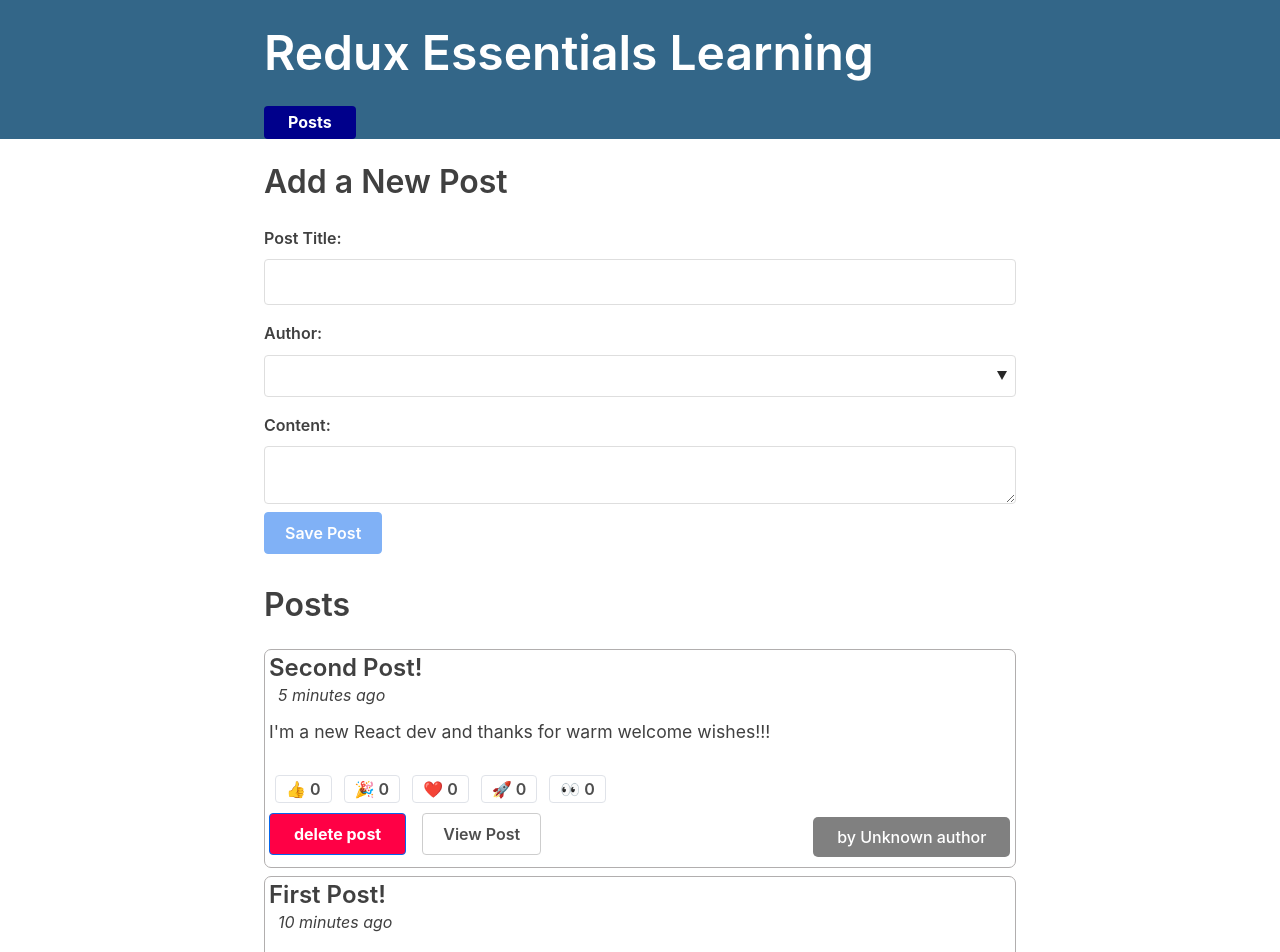
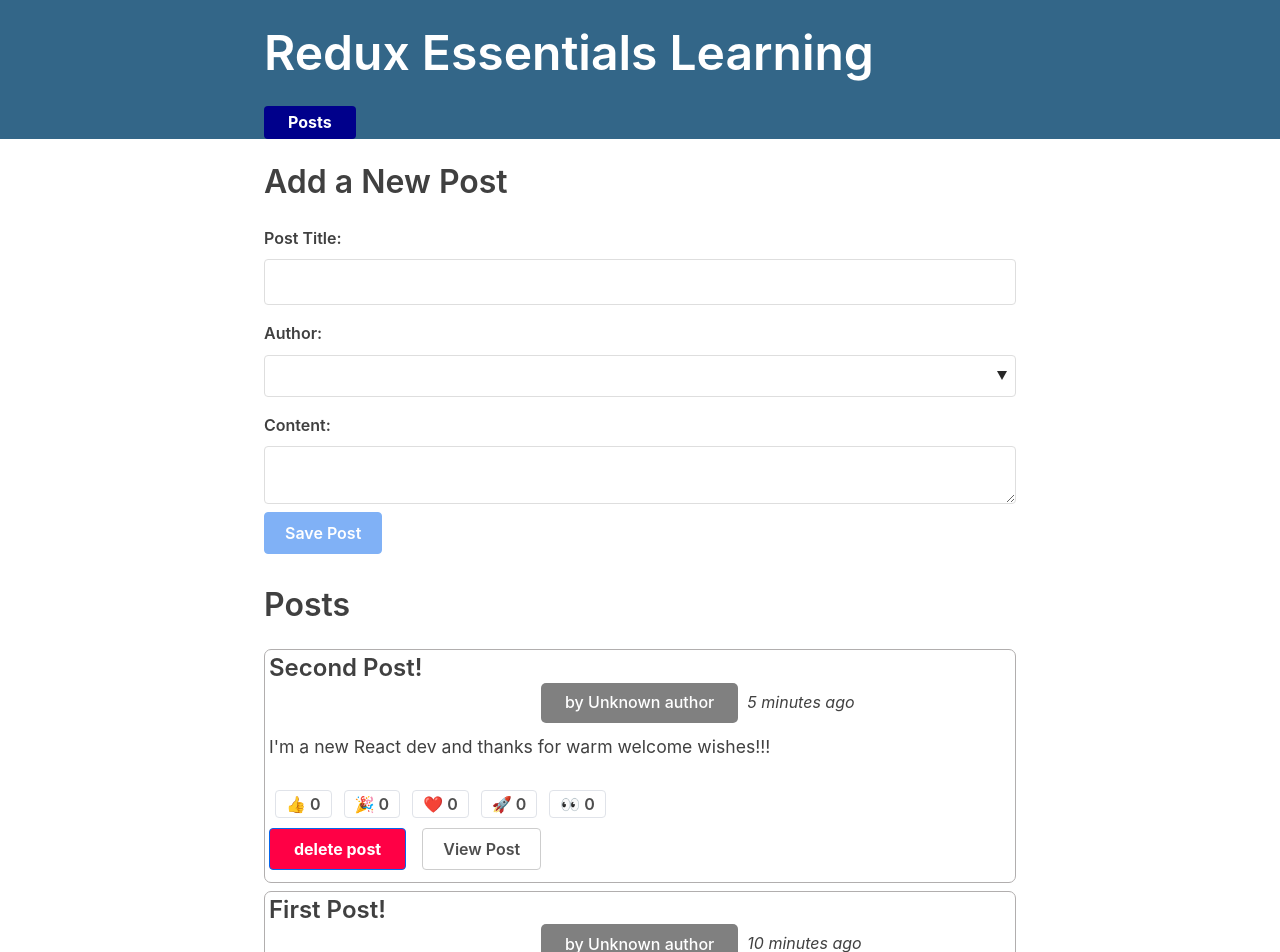
Before and after one commit to atogue/redux-react-app, a React (Create React App) app: page / in a window 1280 px wide. Shown: the top 952 px of the page. Built offline with nearby package versions, Linux system fonts and the light colour scheme; what miragejs, txtgen would draw is missing.

Commit message:
refactoring author display into every post page

```diff
--- a/src/features/posts/PostsList.js
+++ b/src/features/posts/PostsList.js
@@ -27,6 +27,7 @@
     const renderedPosts = orderedPosts.map(post => (
         <article className="post-excerpt" key={post.id}>
             <h3>{post.title}</h3>
+            <PostAuthor userId={post.user} />
             <TimeAgo timestamp={post.date} />
             <p className="post-content">{post.content.substring(0, 100)}</p>
             <ReactionButtons post={post} />
@@ -36,7 +37,6 @@
 
             <Link to={`/posts/${post.id}`} className="button muted-button">View Post</Link>
 
-            <PostAuthor userId={post.user} />
         </article>
     ))
 
--- a/src/features/posts/SinglePostPage.js
+++ b/src/features/posts/SinglePostPage.js
@@ -21,9 +21,9 @@
     return (
         <section>
             <article className="post">
-                <PostAuthor userId={post.user} />
 
                 <h2>{post.title}</h2>
+                <PostAuthor userId={post.user} />
                 <TimeAgo timestamp={post.date} />
                 <p className="post-content">{post.content}</p>
                 <ReactionButtons post={post} />
```
